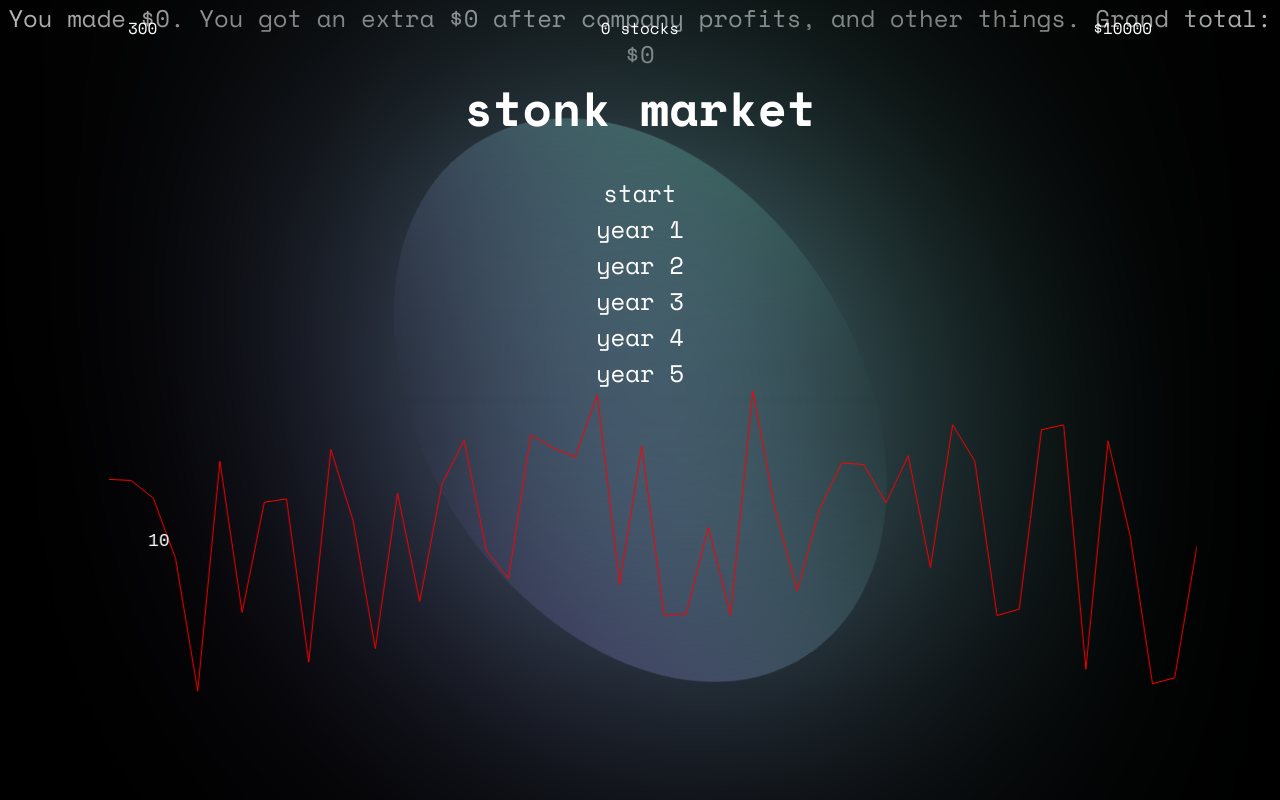
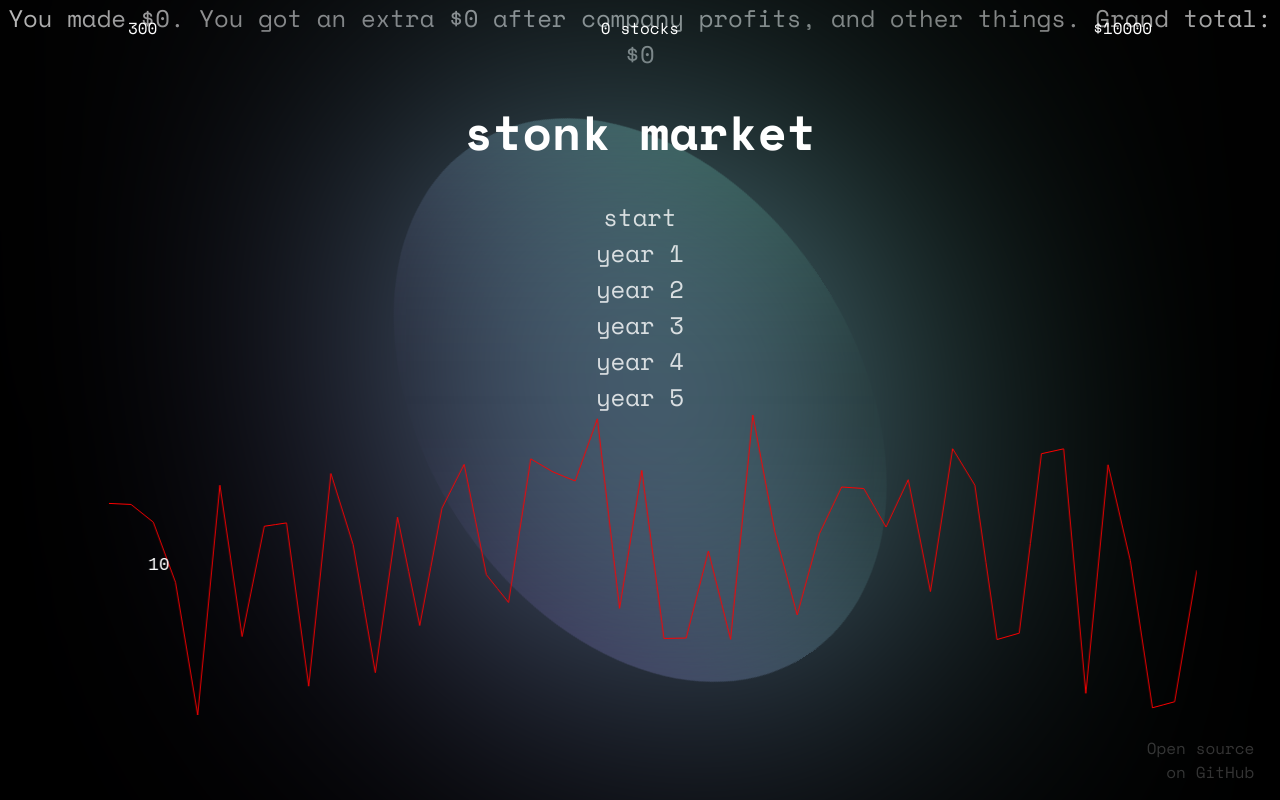
Before and after one commit to ilikecereal1/Stonks, a plain HTML site: page index.html in a window 1280 px wide. Drawn offline with nearby package versions, Linux system fonts and the light colour scheme.

Commit message:
added github link and other changes

```diff
--- a/index.html
+++ b/index.html
@@ -23,46 +23,23 @@
       <div style="right: 10%; float: right; position: absolute">
         <p id="money">$10000</p>
       </div>
-        <p id="stocks">0 stocks</p>
+      <div style="bottom: 2%; right: 2%; float: right; position: absolute">
+        <button id="sourceCode"
+          onclick="location.href = 'https://github.com/ilikecereal1/Stonks';"
+        >
+          Open source on GitHub
+        </button>
+      </div>
+      <p id="stocks">0 stocks</p>
       <div id="animation"></div>
       <h1 id="title" data-value="stonk market">stonk market</h1>
       <div id="menu">
-        <button
-          style="margin-left: auto; margin-right: auto; display: block"
-          onclick="play()"
-        >
-          start
-        </button>
-        <button
-          style="margin-left: auto; margin-right: auto; display: block"
-          onclick="year = 0;"
-        >
-          year 1
-        </button>
-        <button
-          style="margin-left: auto; margin-right: auto; display: block"
-          onclick="year = 1;"
-        >
-          year 2
-        </button>
-        <button
-          style="margin-left: auto; margin-right: auto; display: block"
-          onclick="year = 2;"
-        >
-          year 3
-        </button>
-        <button
-          style="margin-left: auto; margin-right: auto; display: block"
-          onclick="year = 3;"
-        >
-          year 4
-        </button>
-        <button
-          style="margin-left: auto; margin-right: auto; display: block"
-          onclick="year = 4;"
-        >
-          year 5
-        </button>
+        <button id="menuButton" onclick="play()">start</button>
+        <button id="menuButton" onclick="year = 0;">year 1</button>
+        <button id="menuButton" onclick="year = 1;">year 2</button>
+        <button id="menuButton" onclick="year = 2;">year 3</button>
+        <button id="menuButton" onclick="year = 3;">year 4</button>
+        <button id="menuButton" onclick="year = 4;">year 5</button>
       </div>
       <canvas id="canvas"></canvas>
       <div id="game">
@@ -77,12 +54,11 @@
       </div>
     </div>
     <div id="end">
-      <div style="  display: flex;
-">
-      <p id="endText">
-        You made $0. You got an extra $0 after company profits, and other
-        things. Grand total: $0
-      </p>
+      <div style="display: flex">
+        <p id="endText">
+          You made $0. You got an extra $0 after company profits, and other
+          things. Grand total: $0
+        </p>
       </div>
     </div>
     <script src="./stonks.js"></script>
--- a/stonks.js
+++ b/stonks.js
@@ -150,7 +150,8 @@ function play() {
   document.getElementById("game").classList.add("started");
   document.getElementById("menu").classList.add("started");
   document.getElementById("title").classList.add("started");
-  var removeMenu = setTimeout(function () {
+  document.getElementById("sourceCode").classList.add("started");
+  setTimeout(function () {
     document.getElementById("menu").remove();
   }, 2000);
 }
--- a/style.css
+++ b/style.css
@@ -8,78 +8,6 @@ body {
   width: 100%;
   margin: 0rem;
   overflow: hidden;
-}
-
-@keyframes rotate {
-  from {
-    rotate: 0deg;
-  }
-
-  50% {
-    scale: 1 1.5;
-  }
-
-  to {
-    rotate: 360deg;
-  }
-}
-
-@keyframes title {
-  0% {
-    height: 20%;
-  }
-
-  100% {
-    height: 0%;
-  }
-}
-
-@keyframes start {
-  0% {
-    opacity: 0%;
-  }
-  100% {
-    opacity: 100%;
-  }
-}
-
-@keyframes start2 {
-  0% {
-    opacity: 100%;
-    height: clamp(1rem, 3vmin, 3rem);
-  }
-  100% {
-    opacity: 0%;
-    height: 0%;
-  }
-}
-
-@keyframes titleMinimize {
-  0% {
-    font-size: clamp(2rem, 6vmin, 6rem);
-  }
-  100% {
-    font-size: clamp(1rem, 2vmin, 2rem);
-    white-space: nowrap;
-  }
-}
-
-@keyframes endBlur {
-  0% {
-    backdrop-filter: blur(0);
-  }
-  100% {
-    backdrop-filter: blur(12px);
-  }
-}
-
-@keyframes endText {
-  0% {
-    opacity: 0%;
-  }
-  100% {
-    opacity: 100%;
-  }
 }
 
 #blob {
@@ -150,7 +78,6 @@ button {
   font-family: "Space Mono", monospace;
   font-size: clamp(1rem, 3vmin, 3rem);
   color: white;
-  white-space: nowrap;
   background-color: transparent;
   padding: 0;
   border: none;
@@ -184,6 +111,81 @@ canvas {
   animation-name: title;
   animation-duration: 2s;
   animation-fill-mode: forwards;
+}
+
+#game {
+  display: none;
+  animation-fill-mode: forwards;
+}
+
+#game.started {
+  display: inline;
+  animation: start 2s;
+}
+
+#menu.started {
+  animation-fill-mode: forwards;
+  animation: started 2s;
+}
+
+#title.started {
+  animation: titleMinimize 2s forwards;
+}
+
+#endBlur {
+  height: 100%;
+  width: 100%;
+  position: absolute;
+  margin: auto;
+}
+
+#endBlur.ended {
+  animation: endBlur 2s forwards;
+}
+
+#endText {
+  margin: auto;
+  position: none;
+  font-family: "Space Mono", monospace;
+  font-size: clamp(1rem, 3vmin, 3rem);
+  color: white;
+  text-align: center;
+}
+
+#endText.ended {
+  position: initial;
+  width: 50%;
+  transform: translate(0, 50%);
+  z-index: 7;
+  animation: endText 2s forwards;
+}
+
+#menuButton {
+  margin-left: auto;
+  margin-right: auto;
+  display: block;
+  opacity: 80%;
+  transition: opacity 0.2s ease;
+}
+
+#menuButton:hover {
+  opacity: 100%;
+}
+
+#sourceCode {
+  opacity: 20%;
+  width: clamp(4rem, 16vmin, 16rem);
+  font-size: clamp(1rem, 2vmin, 2rem);
+  text-align: right;
+  transition: opacity 0.2s ease;
+}
+
+#sourceCode:hover {
+  opacity: 80%;
+}
+
+#sourceCode.started {
+  display: none;
 }
 
 /* trail */
@@ -260,49 +262,75 @@ canvas {
   }
 }
 
-#game {
-  display: none;
-  animation-fill-mode: forwards;
+
+@keyframes rotate {
+  from {
+    rotate: 0deg;
+  }
+
+  50% {
+    scale: 1 1.5;
+  }
+
+  to {
+    rotate: 360deg;
+  }
 }
 
-#game.started {
-  display: inline;
-  animation: start 2s;
+@keyframes title {
+  0% {
+    height: 20%;
+  }
+
+  100% {
+    height: 1%;
+  }
 }
 
-#menu.started {
-  animation-fill-mode: forwards;
-  animation: start2 2s;
+@keyframes start {
+  0% {
+    opacity: 0%;
+  }
+  100% {
+    opacity: 100%;
+  }
 }
 
-#title.started {
-  animation: titleMinimize 2s forwards;
+@keyframes started {
+  0% {
+    opacity: 80%;
+    height: clamp(1rem, 3vmin, 3rem);
+  }
+  100% {
+    opacity: 0%;
+    height: 0%;
+  }
 }
 
-#endBlur {
-  height: 100%;
-  width: 100%;
-  position: absolute;
-  margin: auto;
+@keyframes titleMinimize {
+  0% {
+    font-size: clamp(2rem, 6vmin, 6rem);
+  }
+  100% {
+    font-size: clamp(1rem, 2vmin, 2rem);
+    white-space: nowrap;
+  }
 }
 
-#endBlur.ended {
-  animation: endBlur 2s forwards;
+@keyframes endBlur {
+  0% {
+    backdrop-filter: blur(0);
+  }
+  100% {
+    backdrop-filter: blur(12px);
+  }
 }
 
-#endText {
-  margin: auto;
-  position: none;
-  font-family: "Space Mono", monospace;
-  font-size: clamp(1rem, 3vmin, 3rem);
-  color: white;
-  text-align: center;
+@keyframes endText {
+  0% {
+    opacity: 0%;
+  }
+  100% {
+    opacity: 100%;
+  }
 }
-
-#endText.ended {
-  position: initial;
-  width: 50%;
-  transform: translate(0, 50%);
-  z-index: 7;
-  animation: endText 2s forwards;
-}
```
Also changed, not shown: 1 other file.
